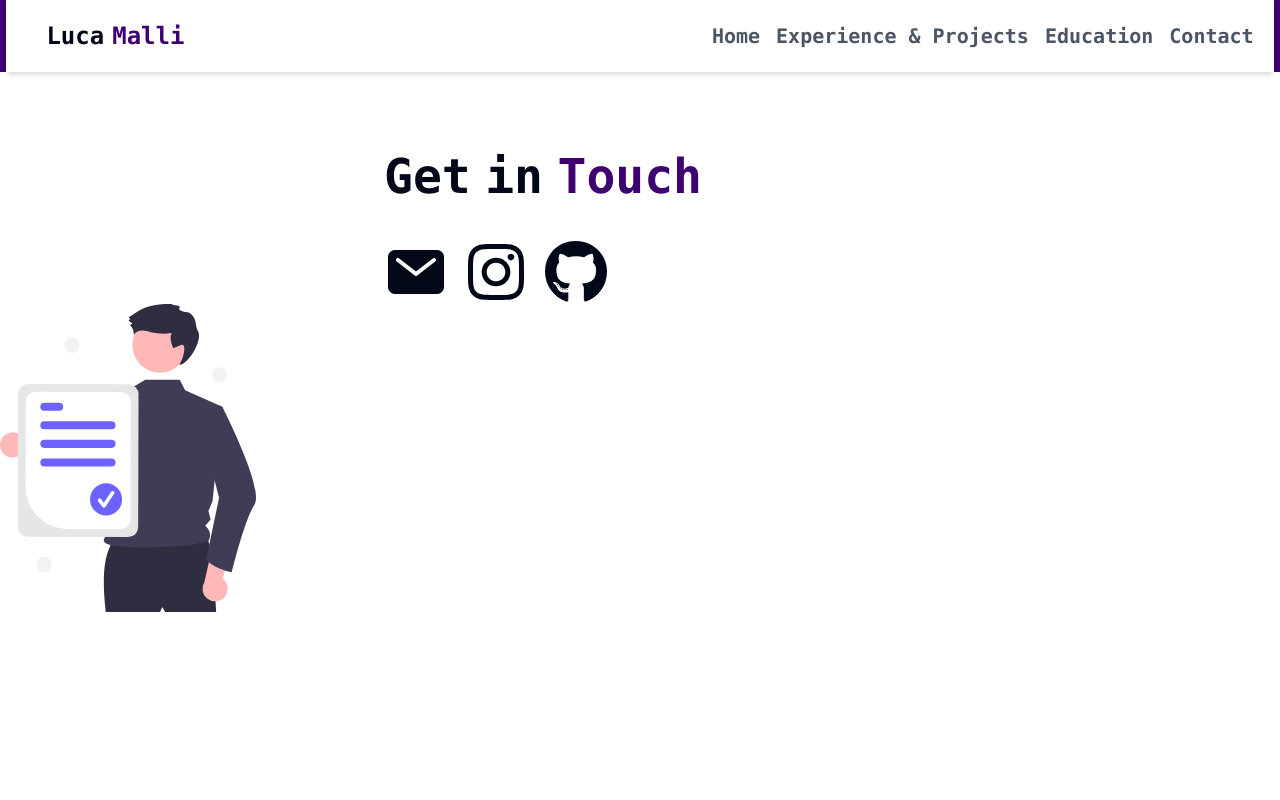
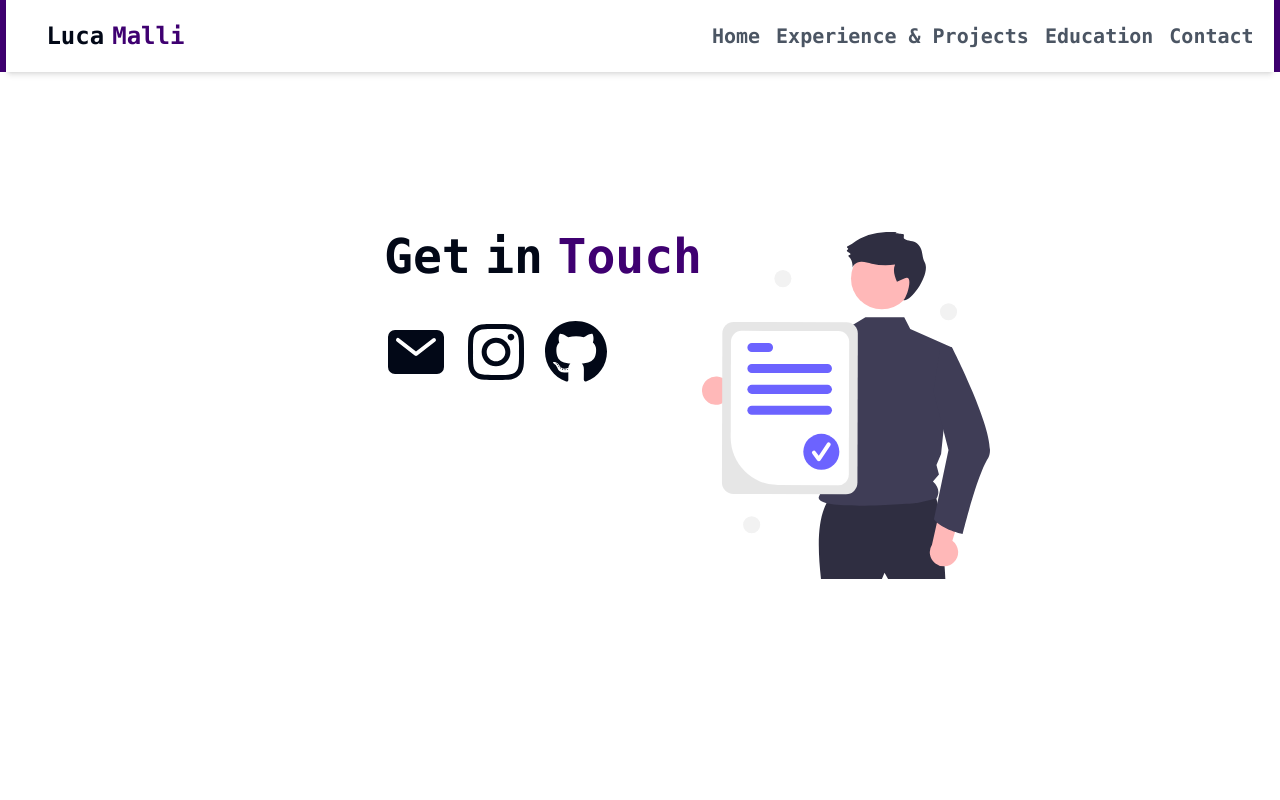
Before and after one commit to lucrode/portfolio, a Next.js app: page /contact in a window 1280 px wide. Shown: the top 800 px of the page. Built offline with nearby package versions, Linux system fonts and the light colour scheme.

Commit message:
add class to workCard

```diff
--- a/src/app/contact/page.tsx
+++ b/src/app/contact/page.tsx
@@ -6,8 +6,8 @@ import contactSvg from "../undraw_personal_text.svg";
 
 export default function Contact() {
   return (
-    <div className="h-screen mt-20 font-mono">
-      <div className="flex flex-col justify-start ml-96">
+    <div className="h-screen mt-40 font-mono flex">
+      <div className="flex flex-col  ml-96">
         <h2 className="font-bold text-5xl" style={{ wordSpacing: "-0.3em" }}>
           Get in <span className="text-[#3F0071]">Touch</span>
         </h2>
@@ -32,7 +32,8 @@ export default function Contact() {
           </Link>
         </div>
       </div>
-      <div className="w-64 h-64">
+      <div>
+        <div className="  w-72 h-72">
           <svg
             xmlns="http://www.w3.org/2000/svg"
             data-name="Layer 1"
@@ -117,5 +118,6 @@ export default function Contact() {
           </svg>
         </div>
       </div>
+    </div>
   );
 }
--- a/src/app/projects/page.tsx
+++ b/src/app/projects/page.tsx
@@ -7,7 +7,6 @@ export default function About() {
         <h2 className="text-3xl font-bold mb-8 flex hover:underline">Work</h2>
         <div className="">
           <WorkCard
-            className=" w-96 v-center hover:scale-[102%] transition-transform "
             companyTitle="1Tool"
             companyUrl=""
             date="August 2023 - Present"
@@ -23,7 +22,6 @@ export default function About() {
         </h2>
         <div className="">
           <WorkCard
-            className=" w-96 text-center hover:scale-[102%] transition-transform "
             companyTitle="FitFy"
             companyUrl=""
             date="Fitness Tracker App"
--- a/src/components/WorkCard.tsx
+++ b/src/components/WorkCard.tsx
@@ -29,7 +29,7 @@ export default function WorkCard({
 }: WorkCardProps) {
   return (
     <div>
-      <Card className={className}>
+      <Card className={className + "w-96 text-center  "}>
         <CardHeader>
           <CardTitle className="text-2xl">{companyTitle}</CardTitle>
           <CardDescription>{date}</CardDescription>
```
Lines whose indentation alone changed are shown as unchanged.
